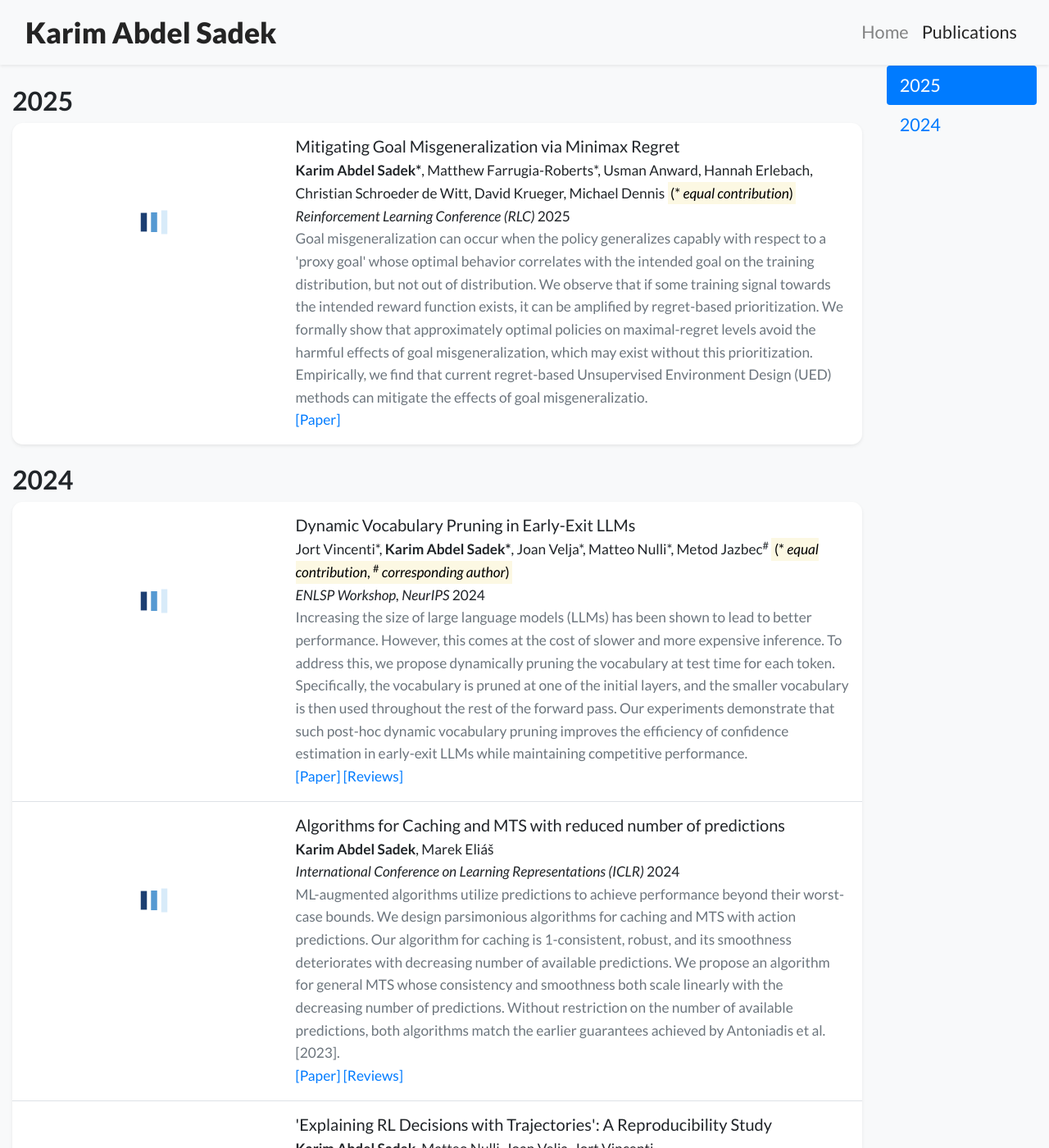
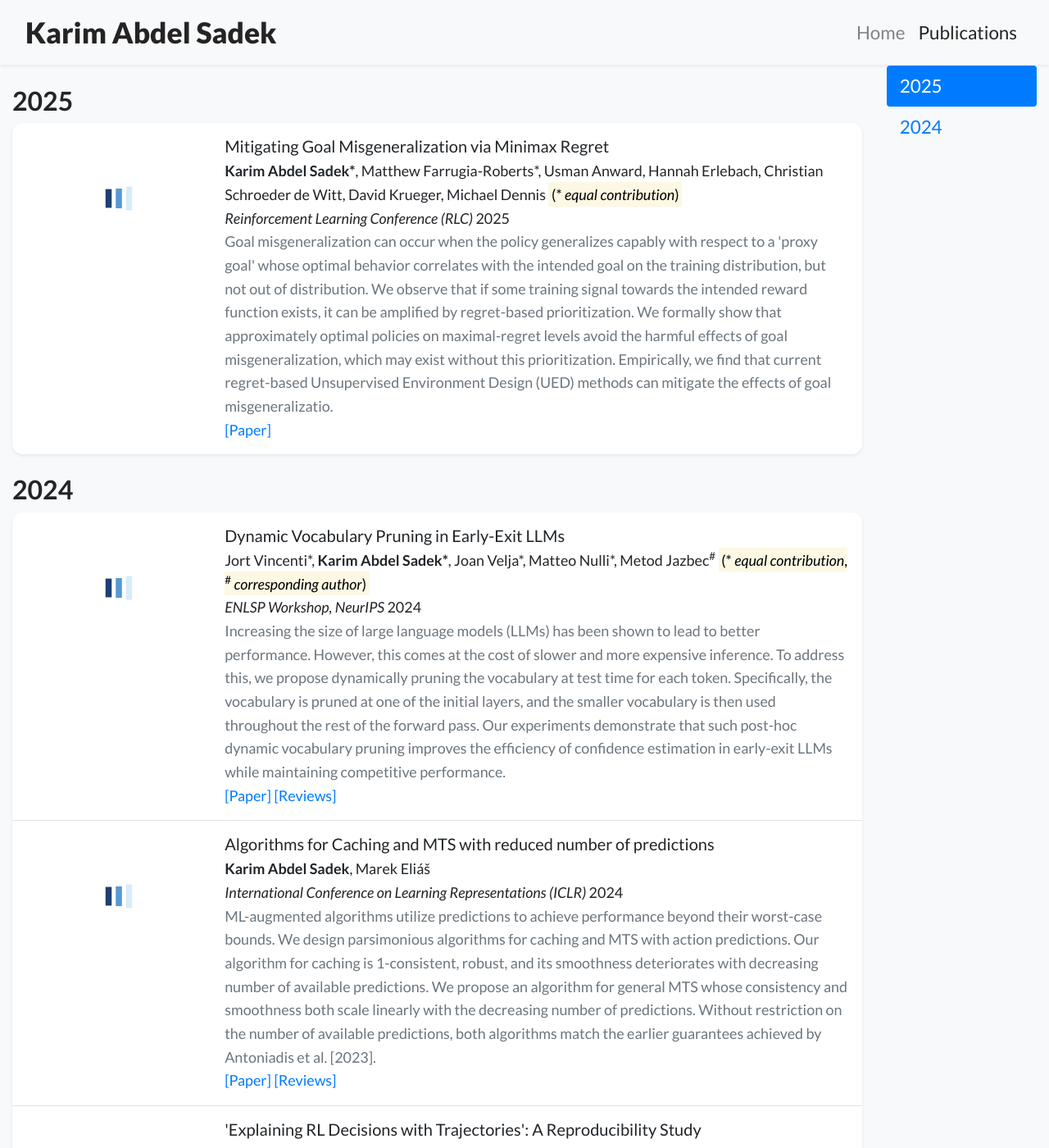
Before and after one commit to karim-abdel/karim-abdel.github.io, a Jekyll site: the page built from publications.html, in a window 1280 px wide and 1400 px high. Shown: the whole window at 82% size. Built offline with Jekyll 4.4.1, drawn with Linux system fonts in a browser that asks for light colours; nearby versions of some CDN libraries; a style sheet for code colours, icons or effects is not loaded.

Commit message:
Make publication images smaller and increase text size
- Reduced publication images to col-md-3/col-xl-3 (25% width) for better balance
- Increased global text size from 1.35rem to 1.40rem for better readability
- Applied text size change to both body and paragraph elements
- Creates cleaner layout with more focus on text content

```diff
--- a/_includes/widgets/publication_item.html
+++ b/_includes/widgets/publication_item.html
@@ -1,14 +1,14 @@
 {% assign item = include.item %}
 <div class="d-none d-md-block">
     <div class="row no-gutters {% unless include.hide_bottom_border %}border-bottom{% endunless %} border-gray">
-        <div class="col-md-4 col-xl-4 mb-md-0 p-md-3">
+        <div class="col-md-3 col-xl-3 mb-md-0 p-md-3">
             {%- if item.cover -%}
             <img data-src="{{ item.cover | relative_url }}" alt="{{ item.title }}" class="lazy w-100 rounded-sm" src="{{ '/assets/images/empty_300x200.png' | relative_url }}">
             {%- else -%}
             <svg class="bubble-visual-hash lazy w-100 rounded-sm" data-bubble-visual-hash="{{ item.id }}" viewBox="0 0 300 200"></svg>
             {%- endif -%}
         </div>
-        <div class="col-md-8 col-xl-8 p-3 pl-md-0">
+        <div class="col-md-9 col-xl-9 p-3 pl-md-0">
             <h5 class="mt-0 mb-1 font-weight-normal">{{ item.title }}</h5>
             <p class="mt-0 mb-0 small">{% include widgets/author_list.html authors=item.authors %}</p>
             <p class="mt-0 mb-0 small">{{item.pub_pre}}<i>{{ item.pub }}</i>{{ item.pub_post }} {{ item.pub_date }} {{ item.pub_last }}</p>
--- a/assets/css/global.css
+++ b/assets/css/global.css
@@ -3,7 +3,7 @@
     font-family: "Lato", sans-serif;
     font-weight: 400;
     padding-top: 5.0rem;
-    font-size: 1.35rem; /* Much bigger base font size */
+    font-size: 1.40rem; /* Much bigger base font size */
 }
 
 h1, h2, h3, h4, h5, h6,
@@ -93,7 +93,7 @@
 
 /* Make text bigger and more readable */
 p {
-    font-size: 1.35rem;
+    font-size: 1.40rem;
     line-height: 1.6;
 }
 
```
